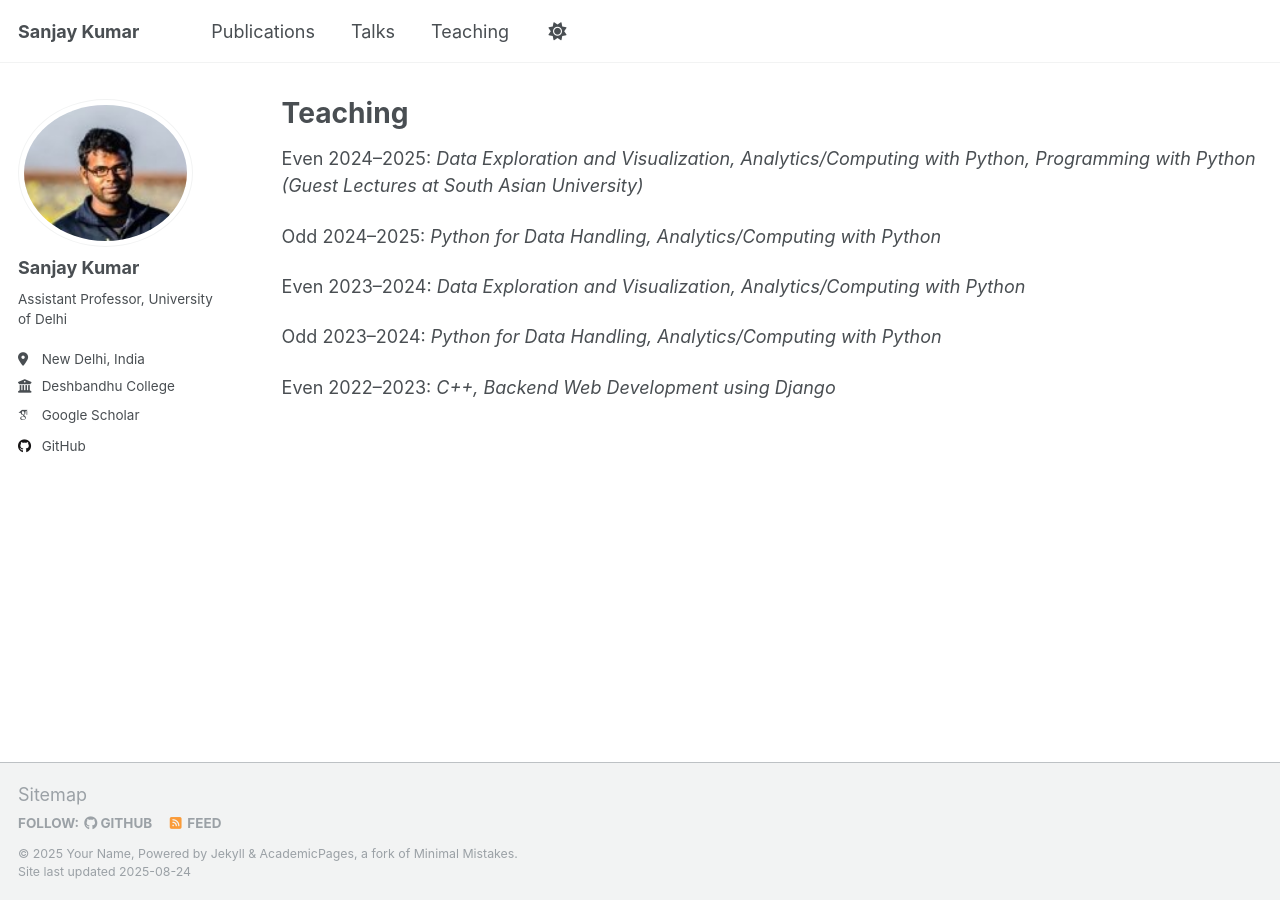
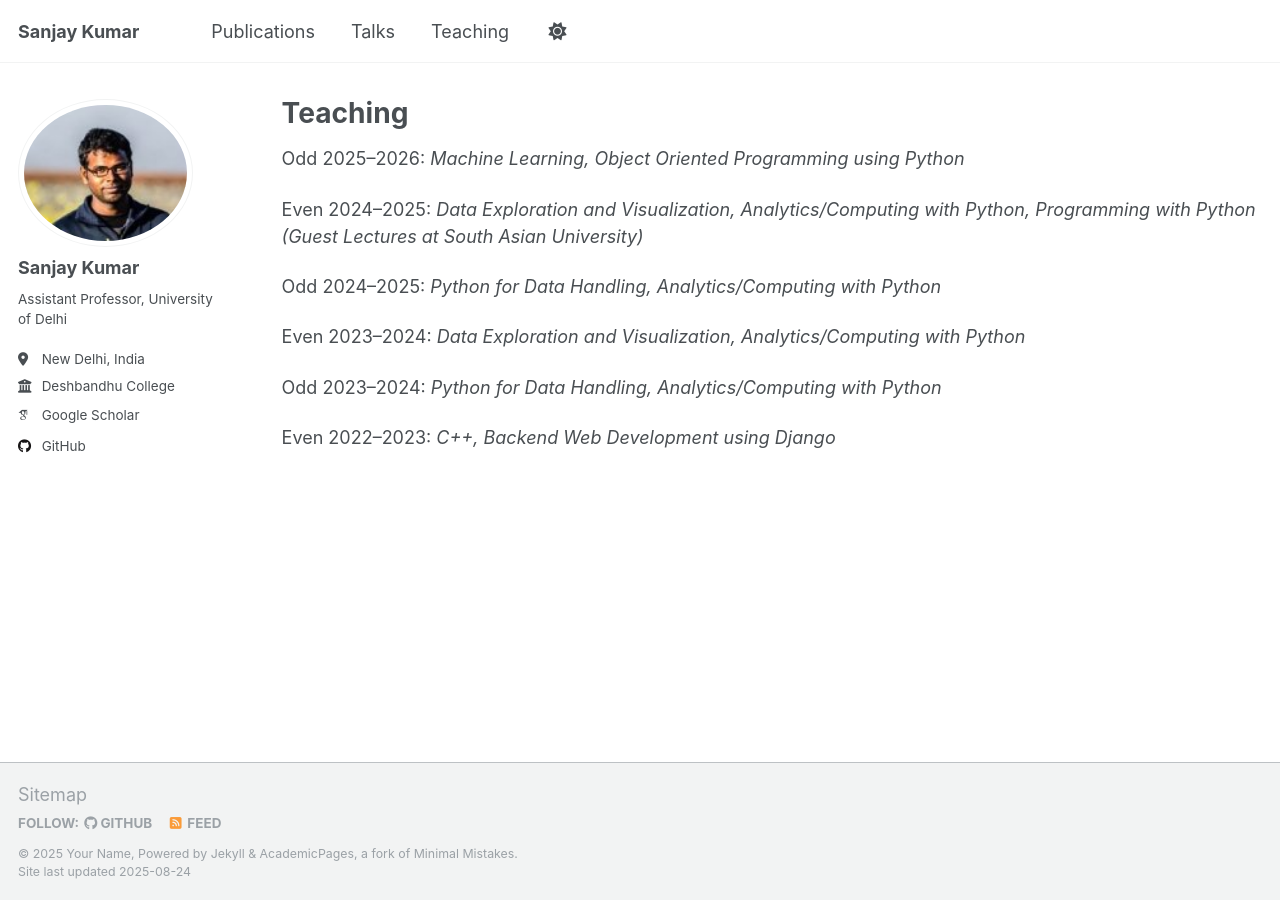
Before and after one commit to sanjayksau/sanjayksau.github.io, a Jekyll site: the page built from _pages/teaching.md, in a window 1280 px wide. Built offline with Jekyll 4.4.1, drawn with Linux system fonts in a browser that asks for light colours; some web fonts are replaced.

Commit message:
Updated teaching for Odd Sem 2025-26

```diff
--- a/_pages/teaching.md
+++ b/_pages/teaching.md
@@ -4,6 +4,8 @@ title: "Teaching"
 permalink: /teaching/
 author_profile: true
 ---
+
+Odd 2025–2026: *Machine Learning, Object Oriented Programming using Python*<br>
 
 
 Even 2024–2025: *Data Exploration and Visualization, Analytics/Computing with Python, Programming with Python (Guest Lectures at South Asian University)*<br>
```
